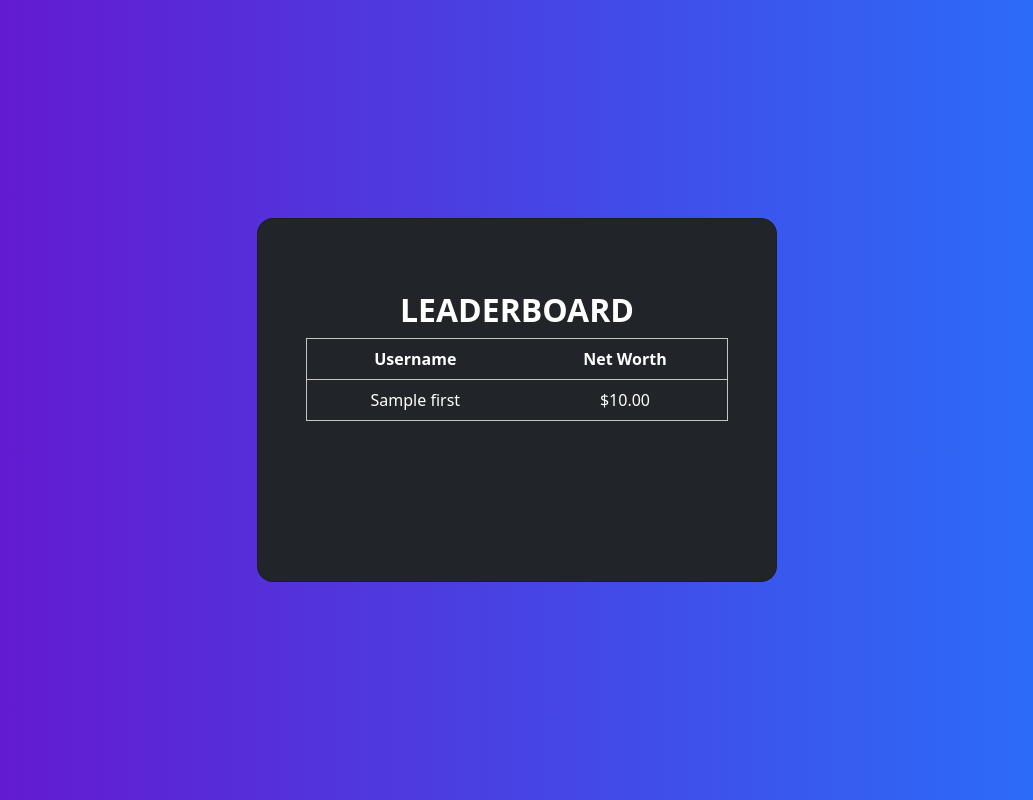
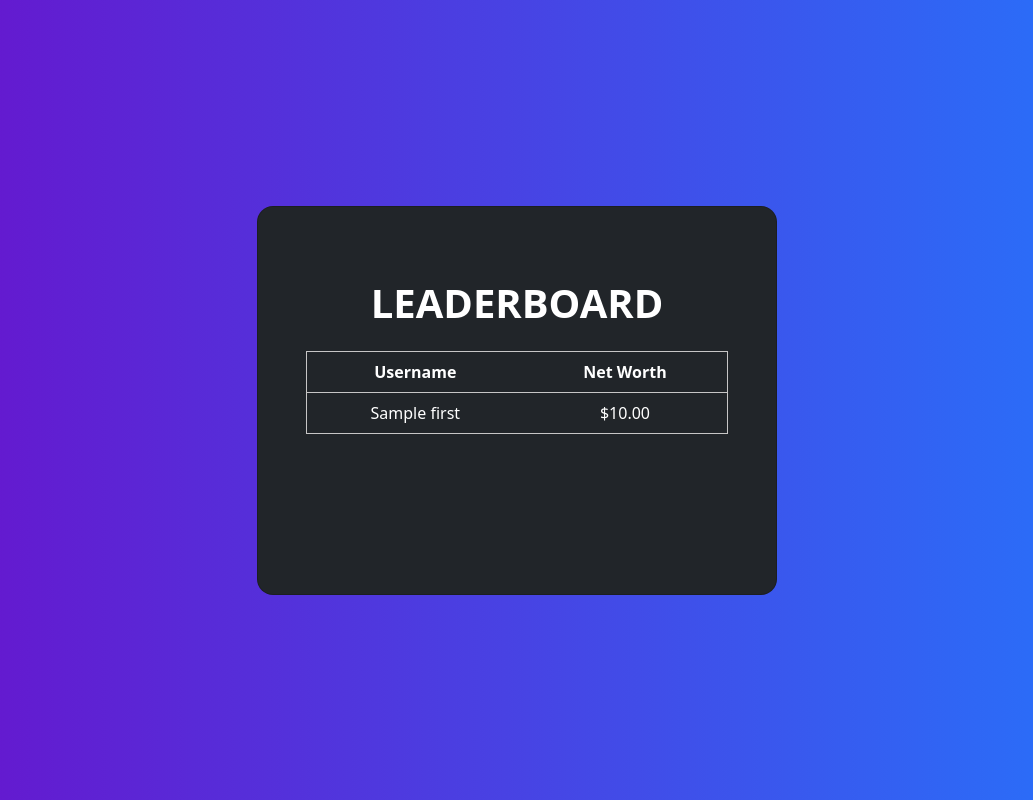
Before and after one commit to CS222-UIUC/course-project-vegetationorange, a Flask app: template templates/leaderboard.html in a window 1280 px wide. Shown: the part 56-856 px from the top of the page, without its empty margins (123-1156 px from the left). Run offline with Flask 2, Linux system fonts and the light colour scheme; the template is opened without the code that fills it: most values are stand-ins (such as "Sample title", 1, 10 or a date in 2020); parts of the project's set-up code (start-up, migrations or seed data) failed here and were passed over.

Commit message:
leaderboard UI

```diff
--- a/templates/leaderboard.html
+++ b/templates/leaderboard.html
@@ -58,7 +58,7 @@
 
               <div class="mb-md-5 mt-md-4 pb-5">
                 <!-- <font size="-5"> -->
-                <h2 class="fw-bold mb-2 text-uppercase">Leaderboard</h2>
+                <h1 class="fw-bold mb-4 text-uppercase">Leaderboard</h1>
                 <!-- </font> -->
                 <table class="table table-dark" style = "border: 1px solid rgb(199, 198, 198);">
                     <thead>
```
